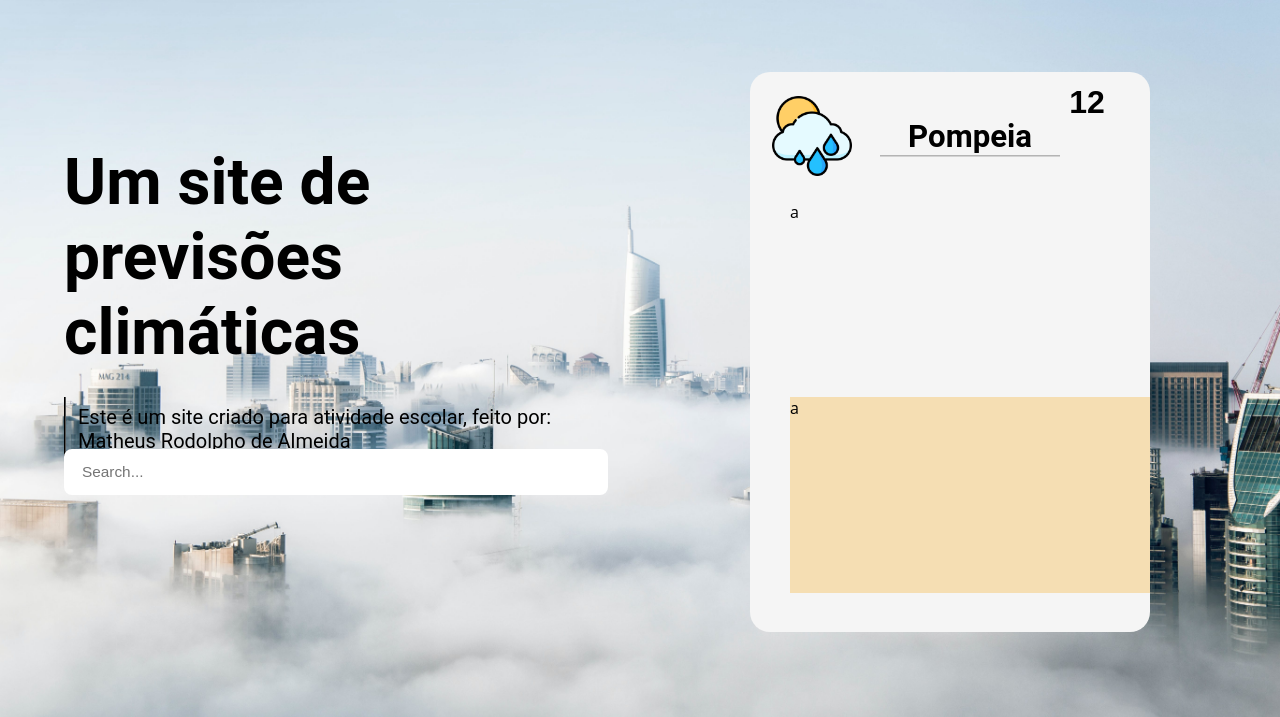
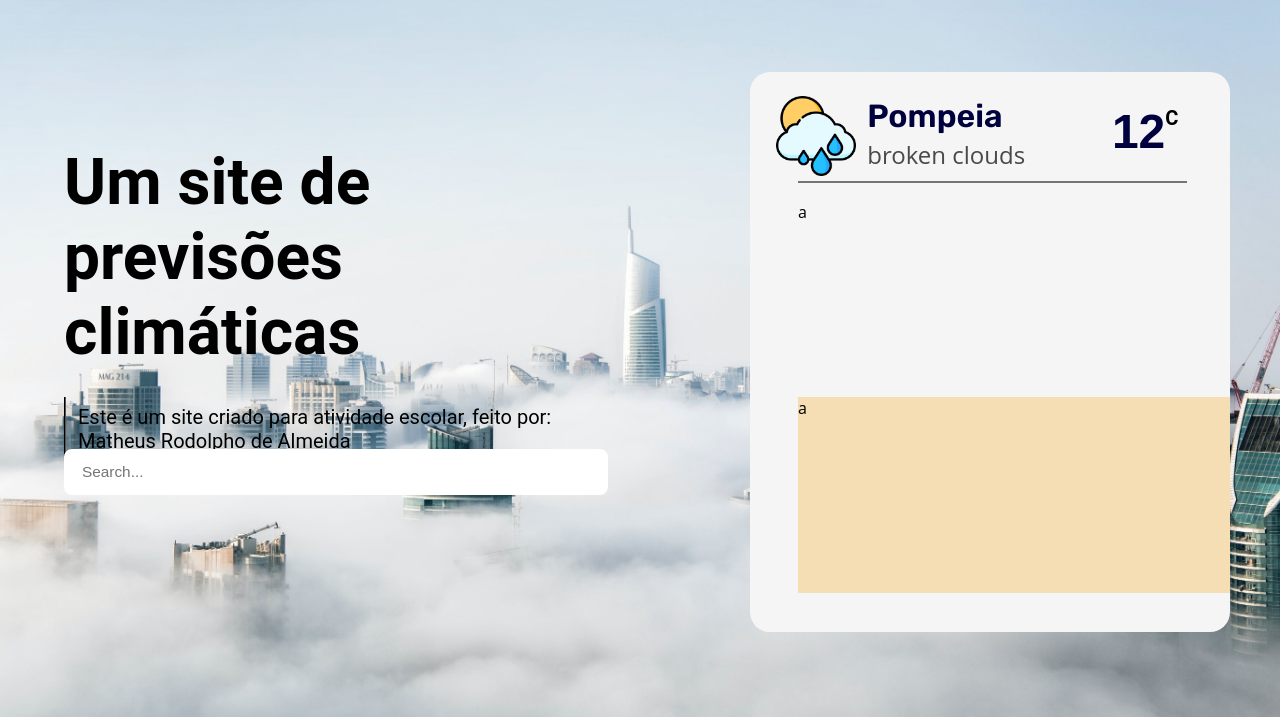
Before and after one commit to MatheusRph/API_TEST, a website: page pages/home.html in a window 1280 px wide. Shown: the part 83-800 px from the top of the page. Drawn offline with Linux system fonts and the light colour scheme.

Commit message:
Edit Css: City, Temperature, C, Weather

```diff
--- a/pages/css/home.css
+++ b/pages/css/home.css
@@ -1,12 +1,12 @@
 .container-grid {
-    width: 80%; /* Ajuste a largura conforme necessário */
-    margin-left: 5%; /* Ajuste a margem conforme necessário */
-    margin-top: 3vh; /* Ajuste a margem conforme necessário */
+    width: 80%;
+    margin-left: 5%;
+    margin-top: 3vh;
 
     display: grid;
     grid-template-columns: 60% 30%;
     grid-template-rows: 60% 30%;
-    gap: 4%; /* Ajuste o espaçamento conforme necessário */
+    gap: 4%;
 }
 
 .grid {
@@ -15,7 +15,6 @@
 }
 
 .title {
-    /* display: flex; */ /* Remova esta linha */
     font-size: 4vh;
     color: black;
     font-family: "Roboto";
@@ -24,60 +23,80 @@
 
 .info {
     background-color: whitesmoke;
-    width: 50vh; /* Ajuste a largura conforme necessário */
-    height: 70vh; /* Ajuste a altura conforme necessário */
+    width: 60vh;
+    height: 70vh;
     display: grid;
     margin-left: 10%;
     margin-top: 10%;
     grid-template-columns: 100%;
     grid-template-rows: 23% 35% 35%;
-    -webkit-border-radius: 10px;
-    -webkit-border-radius: 20px;
-    -moz-border-radius: 20px;
     border-radius: 20px;
+
 }
 
-.white{
+.white {
     background-color: wheat;
 }
 
-.info-grid{
+.info-grid {
     margin-left: 10%;
+    position: relative; /* Adiciona position: relative para o contêiner pai */
 }
 
 #pesquisa {
-    padding-left: 2vh; /* Adiciona espaçamento à esquerda do texto */
-    font-size: 1.2vw; /* Ajuste o tamanho da fonte conforme necessário */
-    width: 100%; /* Ajuste a largura conforme necessário */
-    height: 5vh; /* Ajuste a altura conforme necessário */
+    padding-left: 2vh;
+    font-size: 1.2vw;
+    width: 100%;
+    height: 5vh;
     border: 0.3vh solid white;
     border-radius: 1vh;
 }
 
 #chuva {
-    margin-top: 3vh; /* Ajuste a margem conforme necessário */
-    width: 10vh; /* Ajuste a largura conforme necessário */
-    height: 10vh; /* Ajuste a altura conforme necessário */
+    margin-top: 3vh;
+    width: 10vh;
+    height: 10vh;
     margin-left: -5%;
 }
 
-#temperature{
-    align-items: center;
-    justify-content: center;
-    display: flex;
-    margin-top: -27%;
-    margin-left: 65%;
-    font-size: 4vh;
+#temperature {
+    position: absolute;
+    color: #00003e;
+    top: 15%;
+    right: 15%;
+    transform: translateY(-50%);
+    font-size: 6vh;
     font-family: "Gothic A1", sans-serif;
     font-weight: 700;
     font-style: normal;
 }
 
-#C{
-    display: flex;
-    margin-right: 4%;
-    margin-top: -20%;
-    font-size: 2vh;
+#city {
+    position: absolute;
+    top: -5%;
+    left: 16%;
+    font-size: 4vh;
+    font-family: "Rubik", sans-serif;
+    color: #00003e;
+    font-weight: 600;
+    font-style: normal;
+}
+
+#weather {
+    position: absolute;
+    top: 33%;
+    left: 16%;
+    font-size: 3vh;
+    font-weight: 400;
+    color: rgba(43, 43, 43, 0.853);
+}
+
+#C {
+    position: absolute;
+    top: 27%;
+    right: 12%;
+    font-size: 2.5vh;
+    font-weight: 600;
     font-family: "Roboto";
 }
 
@@ -93,16 +112,7 @@
     margin-top: -2vh;
 }
 
-#city{
-    width:  50%;
-    align-items: center;
-    justify-content: center;
-    display: flex;
-    margin-top: -8%;
-    margin-left: 25%;
-    font-size: 3.9vh;
-    font-family: "Roboto";
-    font-weight: 700;
-    font-style: normal;
-    border-bottom: 2px groove rgba(34, 34, 34, 0.267);
+#border{
+    width: 90%;
+    border-bottom: 2px solid rgba(48, 48, 48, 0.648);
 }
--- a/pages/css/teste.css
+++ /dev/null
@@ -1,47 +0,0 @@
-.container-grid{
-    width: 100%;
-    height: 100%;
-    margin-left: 100px;
-    margin-top: 30px;
-
-    display: grid;
-    grid-template-columns: 57% 30%;
-    grid-template-rows: 60% 30%;
-    gap: 20px;
-}
-
-.grid{
-    width: 85%;
-    height: 100;
-}
-
-.red {
-    background-color: red;
-    display: flex;
-    margin-top: 10%;
-}
-
-.blue {
-    background-color: blue;
-    width: 500px;
-    height: 700px;
-    display: grid;
-    grid-template-columns: 90%;
-    grid-template-rows: 23% 35% 35%;
-}
-
-.white{
-    background-color: wheat;
-}
-
-.green {
-    background-color: green;
-}
-
-.blue-grid{
-    margin-left: 10%;
-}
-
-.buttonClima input:focus {
-    border-color: red; /* Altera a cor do contorno para vermelho quando o input está em foco */
-}
--- a/pages/home.html
+++ b/pages/home.html
@@ -3,9 +3,13 @@
 <head>
     <meta charset="UTF-8">
     <meta name="viewport" content="width=device-width, initial-scale=1.0">
-    <title>Document</title>
+    <title>Clima</title>
+    <link href="https://fonts.googleapis.com/css2?family=Rubik:ital,wght@0,300..900;1,300..900&display=swap" rel="stylesheet">
     <link rel="stylesheet" href="./css/geral.css">
     <link rel="stylesheet" href="./css/home.css">
+    <link rel="icon"
+      type="image/jpg"
+      href="./img/logo.png" />
 </head>
 <body>
     <div class="container">
@@ -32,7 +36,9 @@
                 <img id="chuva" src="./img/chuva.png" alt="CHUVA">
                 <h2 id="temperature">12</h2>
                 <p id="city">Pompeia</p>
-                <p id="weather"></p>
+                <p id="weather">broken clouds</p>
+                <sub id="C">C</sub>
+                <div id = "border"></div>
             </div>
             <div class="green info-grid">a</div>
             <div class="white info-grid">a</div>
--- a/pages/script/pesquisa_cidade.js
+++ b/pages/script/pesquisa_cidade.js
@@ -13,7 +13,7 @@ function pesquisa_cidade(event) {
             })
             .then(data => {
                 document.getElementById('city').innerHTML = meuValor;
-                document.getElementById('temperature').innerHTML = data.Temperatura + "<sub id=\"C\">C</sub>";
+                document.getElementById('temperature').innerHTML = parseInt(data.Temperatura);
                 // document.getElementById('humidity').textContent = data.Umidade;
                 // document.getElementById('windSpeed').textContent = data.VelocidadeDoVento;
                 document.getElementById('weather').textContent = data.Clima;
```
Also changed, not shown: pages/contato.html (+3 -2 lines).
